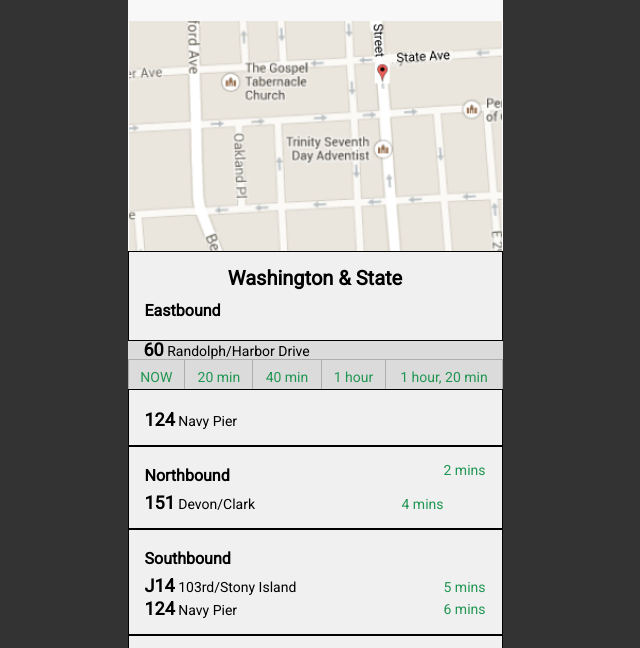
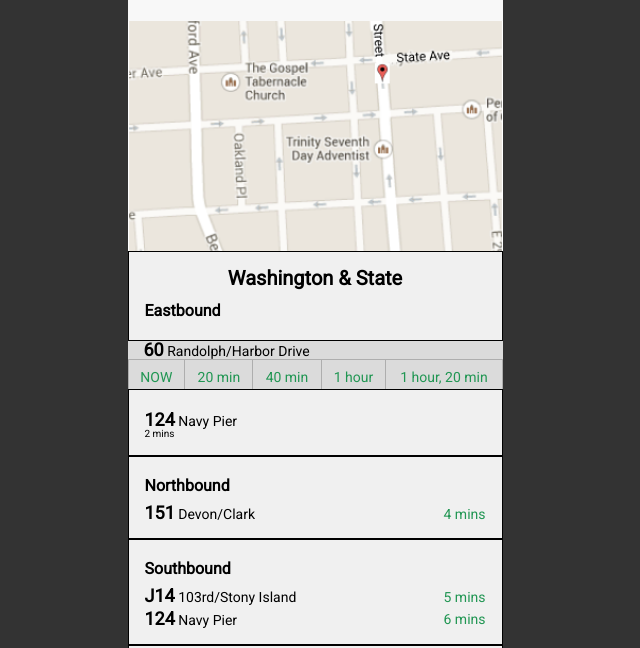
Before and after one commit to tsaoe/busybus, a plain HTML site: page index.html in a window 1280 px wide. Shown: the part 99-747 px from the top of the page, without its empty margins (325-965 px from the left). Drawn offline with Linux system fonts and the light colour scheme.

Commit message:
index.html

```diff
--- a/index.html
+++ b/index.html
@@ -37,10 +37,11 @@
             </table>
           </div>
         <ul class="location">
+          <li class="direction>">
             <h3><span>124</span>   Navy Pier</h3>
-        </li>
-          <li class="wait-time">
-            <h2><span>2 mins<span></h2>
+          </li>
+          <li class="Navy_wait-time">
+            <h2>2 mins</h2>
           </li>
         </ul>
         <ul class="location">
```
